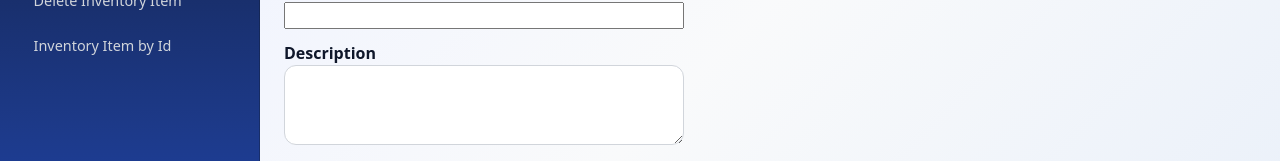
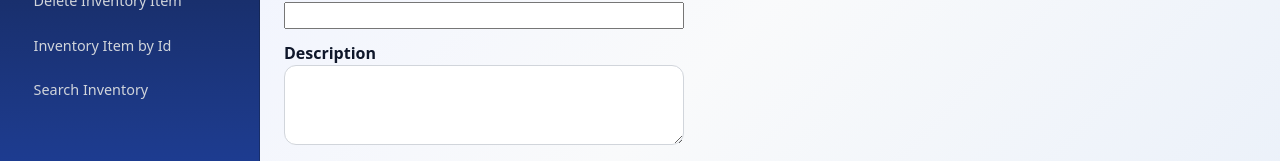
Before and after one commit to Nhamblen/ims-client, an Angular app: page /inventory in a window 1280 px wide. Shown: the part 307-468 px from the top of the page. Built offline with nearby package versions, Linux system fonts and the light colour scheme.

Commit message:
Add route, testing, and component to search

```diff
--- a/src/app/app.routes.ts
+++ b/src/app/app.routes.ts
@@ -12,6 +12,7 @@ import { InventoryItemComponent } from './inventory-item/inventory-item.componen
 import { ListInventoryComponent } from './list_inventory/list-inventory/list-inventory.component';
 import { InventoryUpdateComponent } from './inventory-update/inventory-update.component';
 import { InventoryItemByIdComponent } from './Inventory_id/inventory-item-detail/inventory-item-by-id.component';
+import { SearchInventoryComponent } from './search-inventory/search-inventory.component';
 
 export const routes: Routes = [
   {
@@ -46,6 +47,10 @@ export const routes: Routes = [
         path: 'inventory-by-id',
         component: InventoryItemByIdComponent,
       },
+            {
+        path: 'search',
+        component: SearchInventoryComponent,
+      },
       {
         path: 'settings',
         component: HomeComponent, // replace later
--- a/src/app/layout/main-layout/main-layout/main-layout.component.ts
+++ b/src/app/layout/main-layout/main-layout/main-layout.component.ts
@@ -132,7 +132,8 @@ export class MainLayoutComponent {
     { label: 'List Inventory Items',   url: '/reports' },
     { label: 'Update Inventory Items',   url: '/update' },
     { label: 'Delete Inventory Item',  url: '/settings' },
-    { label: 'Inventory Item by Id',  url: '/inventory-by-id' }
+    { label: 'Inventory Item by Id',  url: '/inventory-by-id' },
+    { label: 'Search Inventory',  url: '/search' }
   ];
 
   toggleMobileNav(): void {
--- /dev/null
+++ b/src/app/search-inventory/search-inventory.component.ts
@@ -0,0 +1,95 @@
+/**
+ * Author: Noah Hamblen
+ * Date: 10 December 2025
+ * File: search-inventory.component.ts
+ * Description: Component for the SearchInventory.
+ */
+
+import { Component } from '@angular/core';
+import { CommonModule } from '@angular/common';
+import { HttpClient } from '@angular/common/http';
+import { FormsModule } from '@angular/forms';
+import { environment } from '../../environments/environment';
+
+@Component({
+  selector: 'search',
+  standalone: true,
+  imports: [CommonModule, FormsModule],
+  template: `
+    <h1>Search Inventory</h1>
+
+    <!-- Search type dropdown -->
+    <label>
+      Search By:
+      <select [(ngModel)]="searchType">
+        <option value="name">Name</option>
+        <option value="categoryId">Category ID</option>
+        <option value="supplierId">Supplier ID</option>
+      </select>
+    </label>
+
+    <!-- Input -->
+    <input
+      type="text"
+      [(ngModel)]="query"
+      placeholder="Enter search value..."
+    />
+
+    <button (click)="search()">Search</button>
+
+    @if (loading) {
+      <p>Loading...</p>
+    }
+
+    @if (errorMessage) {
+      <p class="error">{{ errorMessage }}</p>
+    }
+
+    @if (!loading && results.length > 0) {
+      <ul>
+        @for (item of results; track item._id) {
+          <li>
+            {{ item.name }} - Qty: {{ item.quantity }} - Category ID: {{ item.categoryId }} - Supplier ID: {{ item.supplierId }}
+          </li>
+        }
+      </ul>
+    }
+  `,
+  styles: `
+    input { margin: 10px 10px 0 10px; padding: 5px; }
+    select { margin-right: 10px; padding: 5px; }
+    .error { color: red; }
+  `
+})
+export class SearchInventoryComponent {
+  searchType = 'name';  // default
+  query = '';
+  results: any[] = [];
+  loading = false;
+  errorMessage = '';
+
+  constructor(private http: HttpClient) {}
+
+  search() {
+    if (!this.query.trim()) {
+      this.errorMessage = "Please enter a search term.";
+      return;
+    }
+
+    this.loading = true;
+    this.errorMessage = '';
+
+    const url = `${environment.apiBaseUrl}/api/inventory/search?${this.searchType}=${this.query}`;
+
+    this.http.get<any[]>(url).subscribe({
+      next: data => {
+        this.results = data;
+        this.loading = false;
+      },
+      error: () => {
+        this.errorMessage = 'Search failed.';
+        this.loading = false;
+      }
+    });
+  }
+}
```
Also changed, not shown: 1 other file (tests, documents, lock files or other folders).
